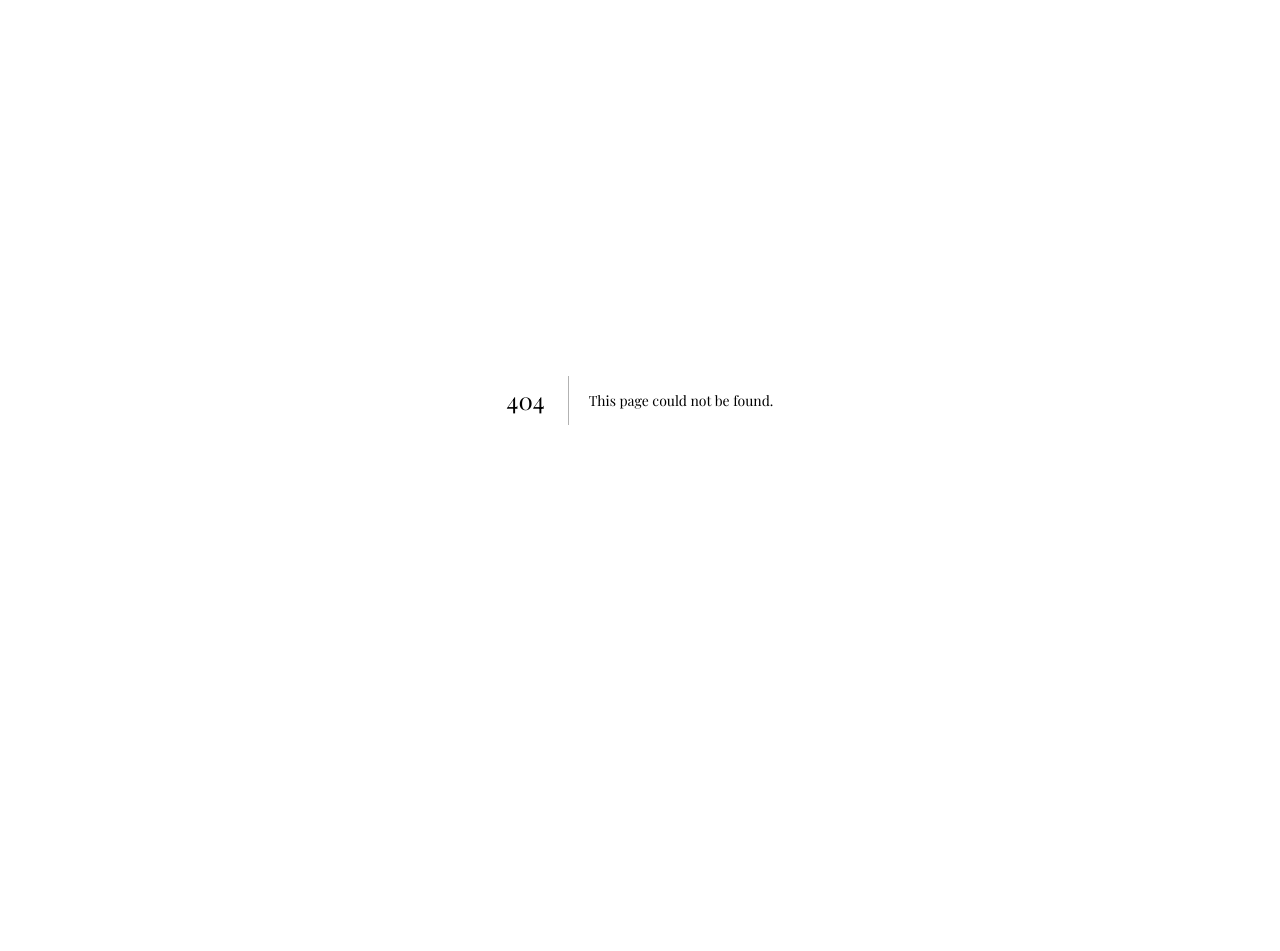
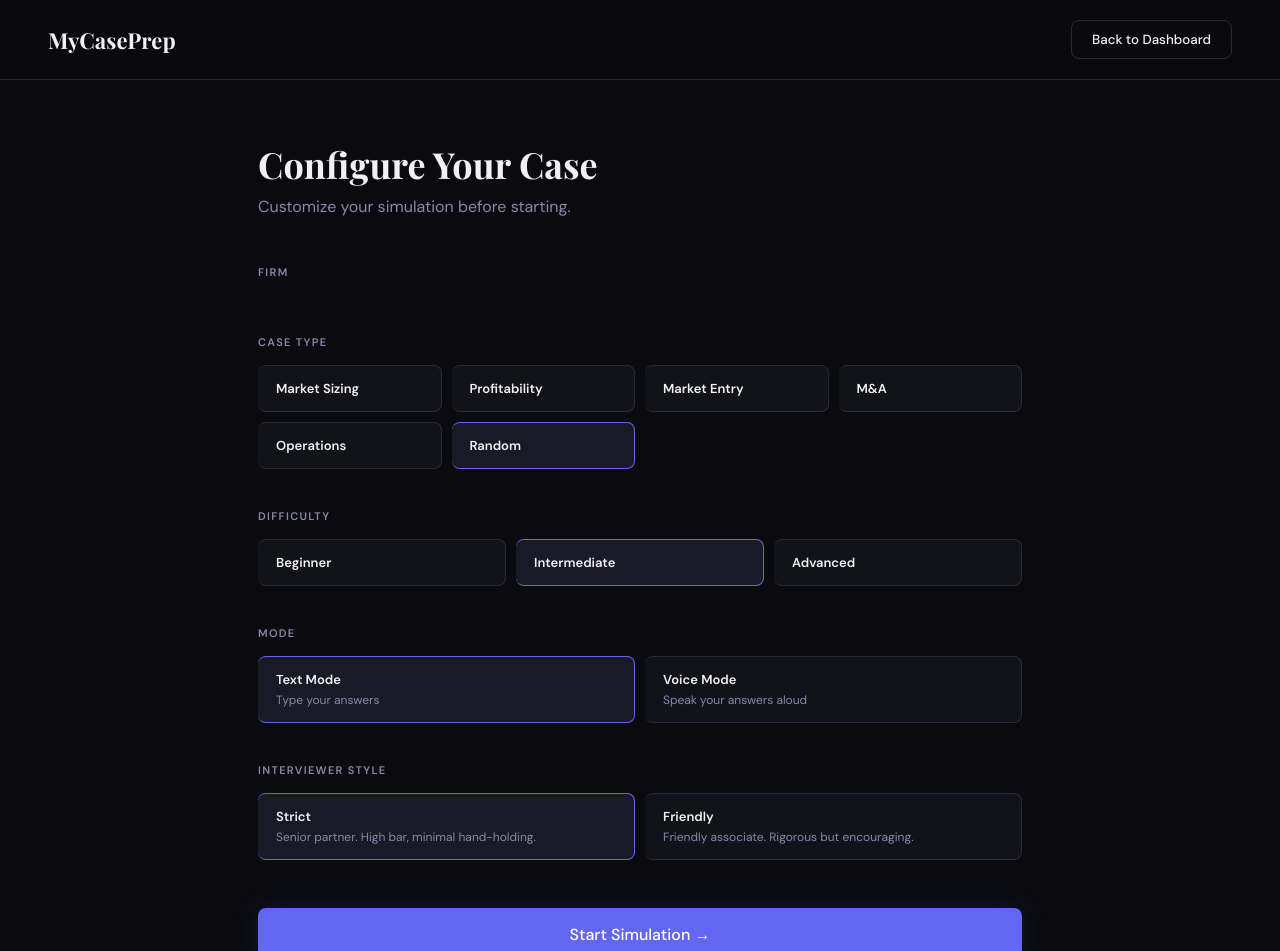
Before and after one commit to parkvince/mycaseprep, a Next.js app: page /case/1/feedback in a window 1280 px wide. Before the commit this address had no page. Shown: the top 951 px of the page. Before the commit the page ends 800 px from the top, so only its background shows below. Built offline with nearby package versions, Linux system fonts and the light colour scheme.

Commit message:
feat: add case setup page

```diff
--- /dev/null
+++ b/src/app/case/[id]/feedback/page.tsx
@@ -0,0 +1,236 @@
+"use client";
+
+import { useRouter, useSearchParams } from "next/navigation";
+import { useState, Suspense } from "react";
+import { motion } from "framer-motion";
+import { FIRM_CONFIGS } from "@/lib/prompts/firms";
+import { FirmKey, CaseType, Difficulty, Mode } from "@/types";
+
+function CaseSetupInner() {
+  const router = useRouter();
+  const params = useSearchParams();
+
+  const firm = (params.get("firm") ?? "mckinsey") as FirmKey;
+  const type = (params.get("type") ?? "random") as CaseType;
+  const difficulty = (params.get("difficulty") ?? "intermediate") as Difficulty;
+
+  const [selectedFirm, setSelectedFirm] = useState<FirmKey>(firm);
+  const [selectedType, setSelectedType] = useState<CaseType>(type);
+  const [selectedDifficulty, setSelectedDifficulty] = useState<Difficulty>(difficulty);
+  const [selectedMode, setSelectedMode] = useState<Mode>("text");
+  const [personality, setPersonality] = useState<"strict" | "friendly">("strict");
+  const [loading, setLoading] = useState(false);
+
+  const firmEntries = Object.entries(FIRM_CONFIGS) as [FirmKey, typeof FIRM_CONFIGS[FirmKey]][];
+
+  const caseTypes: { label: string; value: CaseType }[] = [
+    { label: "Market Sizing", value: "market_sizing" },
+    { label: "Profitability", value: "profitability" },
+    { label: "Market Entry", value: "market_entry" },
+    { label: "M&A", value: "merger_acquisition" },
+    { label: "Operations", value: "operations" },
+    { label: "Random", value: "random" },
+  ];
+
+  const difficulties: { label: string; value: Difficulty }[] = [
+    { label: "Beginner", value: "beginner" },
+    { label: "Intermediate", value: "intermediate" },
+    { label: "Advanced", value: "advanced" },
+  ];
+
+  const handleStart = async () => {
+    setLoading(true);
+    try {
+      const res = await fetch("/api/case/generate", {
+        method: "POST",
+        headers: { "Content-Type": "application/json" },
+        body: JSON.stringify({
+          firm: selectedFirm,
+          type: selectedType,
+          difficulty: selectedDifficulty,
+        }),
+      });
+
+      const caseData = await res.json();
+
+      const params = new URLSearchParams({
+        firm: selectedFirm,
+        type: selectedType,
+        difficulty: selectedDifficulty,
+        mode: selectedMode,
+        personality,
+        title: caseData.title,
+        prompt: caseData.prompt,
+        context: caseData.context ?? "",
+      });
+
+      router.push(`/case/session?${params.toString()}`);
+    } catch (err) {
+      console.error(err);
+      setLoading(false);
+    }
+  };
+
+  const sectionLabel: React.CSSProperties = {
+    fontSize: "11px",
+    fontWeight: 700,
+    letterSpacing: "0.12em",
+    textTransform: "uppercase",
+    color: "var(--text-secondary)",
+    marginBottom: "16px",
+    fontFamily: "DM Sans, sans-serif",
+  };
+
+  const optionCard = (selected: boolean, color?: string): React.CSSProperties => ({
+    padding: "14px 18px",
+    borderRadius: "8px",
+    border: `1px solid ${selected ? (color ?? "var(--accent)") : "var(--border)"}`,
+    background: selected ? "var(--bg-elevated)" : "var(--bg-card)",
+    cursor: "pointer",
+    transition: "all 0.15s",
+    borderLeft: color ? `3px solid ${color}` : undefined,
+  });
+
+  return (
+    <main style={{ minHeight: "100vh", background: "var(--bg)", color: "var(--text-primary)" }}>
+      {/* Navbar */}
+      <nav style={{
+        display: "flex",
+        justifyContent: "space-between",
+        alignItems: "center",
+        padding: "20px 48px",
+        borderBottom: "1px solid var(--border)",
+        position: "sticky",
+        top: 0,
+        background: "rgba(10,10,15,0.95)",
+        backdropFilter: "blur(10px)",
+        zIndex: 100,
+      }}>
+        <span
+          style={{ fontFamily: "Playfair Display, serif", fontSize: "22px", fontWeight: 700, cursor: "pointer" }}
+          onClick={() => router.push("/dashboard")}
+        >
+          MyCasePrep
+        </span>
+        <button className="btn-secondary" onClick={() => router.push("/dashboard")}>
+          Back to Dashboard
+        </button>
+      </nav>
+
+      <div style={{ maxWidth: "860px", margin: "0 auto", padding: "60px 48px" }}>
+        <motion.div initial={{ opacity: 0, y: 20 }} animate={{ opacity: 1, y: 0 }}>
+          <h1 style={{ fontSize: "clamp(24px, 3vw, 36px)", marginBottom: "8px" }}>
+            Configure Your Case
+          </h1>
+          <p style={{ color: "var(--text-secondary)", marginBottom: "48px" }}>
+            Customize your simulation before starting.
+          </p>
+
+          {/* Firm */}
+          <div style={{ marginBottom: "40px" }}>
+            <p style={sectionLabel}>Firm</p>
+            <div style={{ display: "grid", gridTemplateColumns: "repeat(auto-fill, minmax(180px, 1fr))", gap: "10px" }}>
+              {firmEntries.map(([key, config]) => (
+                <div
+                  key={key}
+                  style={optionCard(selectedFirm === key, config.color)}
+                  onClick={() => setSelectedFirm(key)}
+                >
+                  <div style={{ fontSize: "13px", fontWeight: 600 }}>{config.name}</div>
+                </div>
+              ))}
+            </div>
+          </div>
+
+          {/* Case Type */}
+          <div style={{ marginBottom: "40px" }}>
+            <p style={sectionLabel}>Case Type</p>
+            <div style={{ display: "grid", gridTemplateColumns: "repeat(auto-fill, minmax(150px, 1fr))", gap: "10px" }}>
+              {caseTypes.map((t) => (
+                <div
+                  key={t.value}
+                  style={optionCard(selectedType === t.value)}
+                  onClick={() => setSelectedType(t.value)}
+                >
+                  <div style={{ fontSize: "13px", fontWeight: 600 }}>{t.label}</div>
+                </div>
+              ))}
+            </div>
+          </div>
+
+          {/* Difficulty */}
+          <div style={{ marginBottom: "40px" }}>
+            <p style={sectionLabel}>Difficulty</p>
+            <div style={{ display: "grid", gridTemplateColumns: "repeat(3, 1fr)", gap: "10px" }}>
+              {difficulties.map((d) => (
+                <div
+                  key={d.value}
+                  style={optionCard(selectedDifficulty === d.value)}
+                  onClick={() => setSelectedDifficulty(d.value)}
+                >
+                  <div style={{ fontSize: "13px", fontWeight: 600 }}>{d.label}</div>
+                </div>
+              ))}
+            </div>
+          </div>
+
+          {/* Mode */}
+          <div style={{ marginBottom: "40px" }}>
+            <p style={sectionLabel}>Mode</p>
+            <div style={{ display: "grid", gridTemplateColumns: "repeat(2, 1fr)", gap: "10px" }}>
+              {(["text", "voice"] as Mode[]).map((m) => (
+                <div
+                  key={m}
+                  style={optionCard(selectedMode === m)}
+                  onClick={() => setSelectedMode(m)}
+                >
+                  <div style={{ fontSize: "13px", fontWeight: 600, textTransform: "capitalize" }}>{m} Mode</div>
+                  <div style={{ fontSize: "12px", color: "var(--text-secondary)", marginTop: "4px" }}>
+                    {m === "text" ? "Type your answers" : "Speak your answers aloud"}
+                  </div>
+                </div>
+              ))}
+            </div>
+          </div>
+
+          {/* Interviewer Personality */}
+          <div style={{ marginBottom: "48px" }}>
+            <p style={sectionLabel}>Interviewer Style</p>
+            <div style={{ display: "grid", gridTemplateColumns: "repeat(2, 1fr)", gap: "10px" }}>
+              {(["strict", "friendly"] as const).map((p) => (
+                <div
+                  key={p}
+                  style={optionCard(personality === p)}
+                  onClick={() => setPersonality(p)}
+                >
+                  <div style={{ fontSize: "13px", fontWeight: 600, textTransform: "capitalize" }}>{p}</div>
+                  <div style={{ fontSize: "12px", color: "var(--text-secondary)", marginTop: "4px" }}>
+                    {p === "strict" ? "Senior partner. High bar, minimal hand-holding." : "Friendly associate. Rigorous but encouraging."}
+                  </div>
+                </div>
+              ))}
+            </div>
+          </div>
+
+          {/* Start Button */}
+          <button
+            className="btn-primary glow"
+            style={{ width: "100%", fontSize: "16px", padding: "16px", opacity: loading ? 0.7 : 1 }}
+            onClick={handleStart}
+            disabled={loading}
+          >
+            {loading ? "Generating your case..." : "Start Simulation →"}
+          </button>
+        </motion.div>
+      </div>
+    </main>
+  );
+}
+
+export default function CaseSetupPage() {
+  return (
+    <Suspense>
+      <CaseSetupInner />
+    </Suspense>
+  );
+}
--- a/src/app/page.tsx
+++ b/src/app/page.tsx
@@ -147,9 +147,8 @@ export default function LandingPage() {
               margin: "0 auto 40px",
             }}
           >
-            Practice with a realistic AI interviewer. Get firm-specific scoring
-            from McKinsey, Bain, BCG and 6 more firms. Know exactly where you
-            stand.
+            Practice with a realistic AI interviewer. Get firm-specific scoring from MBB, Big
+            4, and 10+ leading consulting firms. Know exactly where you stand.
           </p>
           <div style={{ display: "flex", gap: "16px", justifyContent: "center" }}>
             <button
@@ -192,7 +191,7 @@ export default function LandingPage() {
             alignSelf: "center",
           }}
         >
-          MBB + 10 more firms
+
         </p>
         {firms.map((firm) => (
           <span
```
